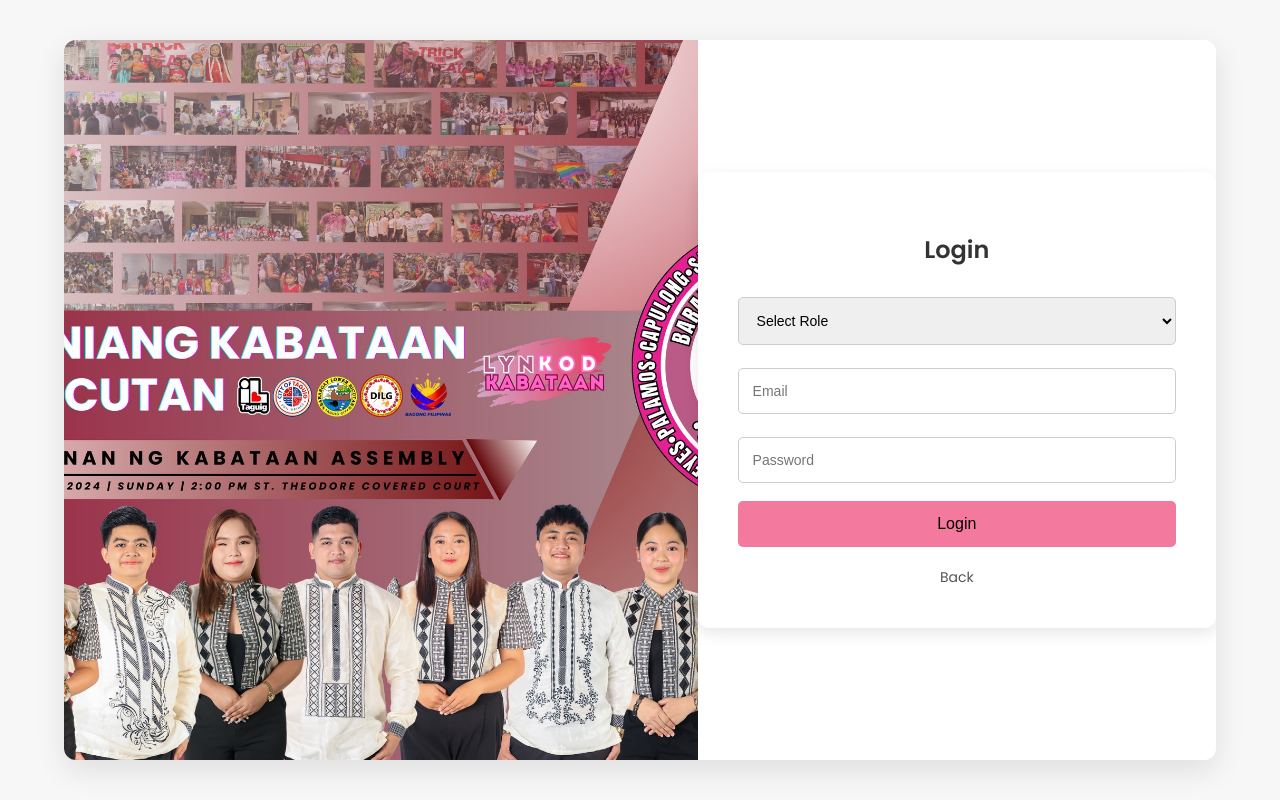
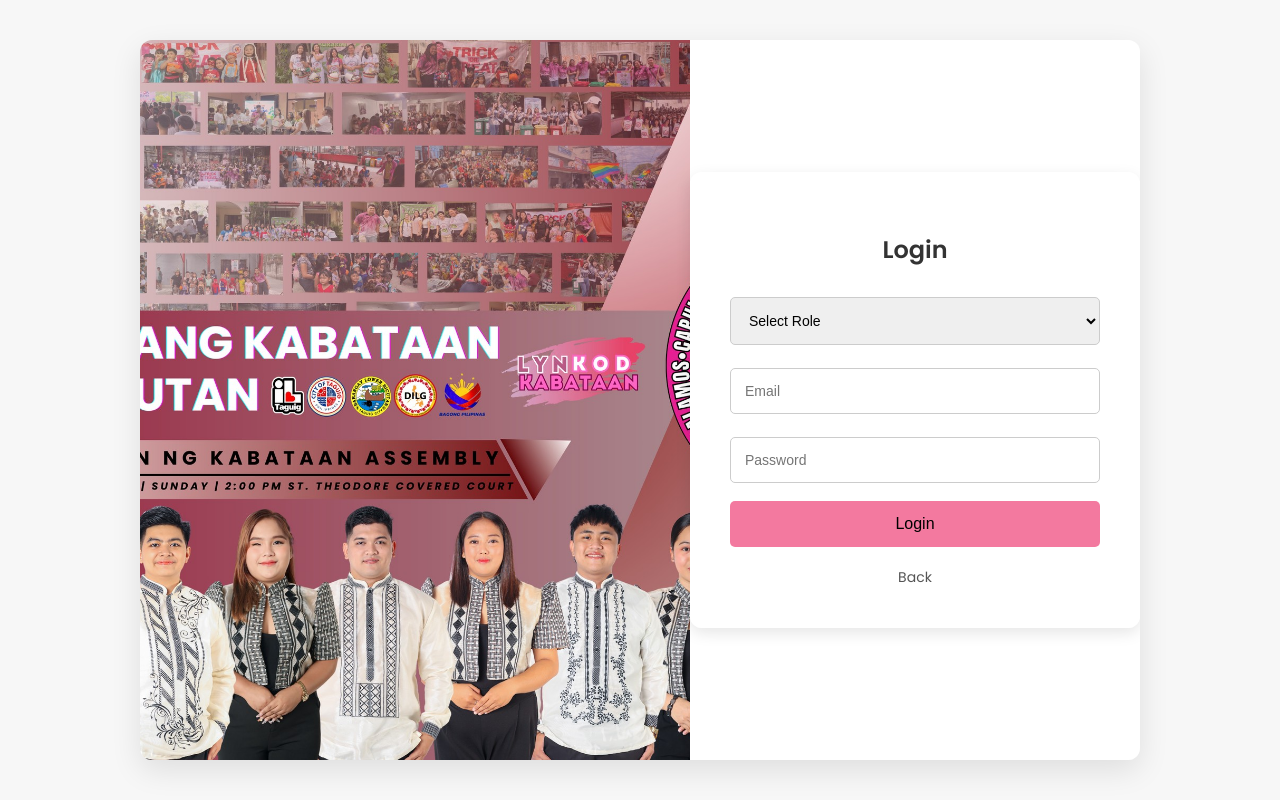
Before and after one commit to Pasionpreciouskaye/CAPSTONE-project, a PHP site: page /login.html in a window 1280 px wide. Run offline with PHP 8.4, Linux system fonts and the light colour scheme.

Commit message:
add changes for login js and html

```diff
--- a/js/login.js
+++ b/js/login.js
@@ -39,10 +39,20 @@ document.addEventListener("DOMContentLoaded", () => {
         try {
             const authData = await pb.collection("users").authWithPassword(email, password);
 
-            if (role === "admin") {
-                window.location.href = "admin_dashboard.html";
+            if (authData && authData.record && authData.record.role) {
+                const role = authData.record.role; // Extract role from the response
+
+                if (role === "admin") {
+                    console.log("Admin access granted");
+                    window.location.href = "admin_dashboard.html";
+                    // Perform admin-specific actions
+                } else {
+                    console.log("User access granted");
+                    window.location.href = "member_dashboard.html";
+                    // Perform user-specific actions
+                }
             } else {
-                window.location.href = "member_dashboard.html";
+                console.error("Role not found in authData");
             }
 
             alert("Login successful");
--- a/login.html
+++ b/login.html
@@ -1,6 +1,5 @@
 <!DOCTYPE html>
 <html lang="en">
-
   <head>
     <meta charset="UTF-8" />
     <meta name="viewport" content="width=device-width, initial-scale=1.0" />
@@ -21,10 +20,10 @@
       <div class="right-section">
         <div class="login-wrapper">
           <h2>Login</h2>
-        <form id="loginForm" method="POST">
+          <form id="loginForm" action="process_login.php" method="POST">
             <!-- User Role Selection -->
             <div class="form-group">
-            <select name="role" id="role" required>
+              <select name="role" title="role" id="role" required>
                 <option value="" disabled selected>Select Role</option>
                 <option value="member">Member</option>
                 <option value="admin">Admin</option>
@@ -38,7 +37,12 @@
 
             <!-- Password Input -->
             <div class="form-group">
-            <input type="password" name="password" placeholder="Password" required />
+              <input
+                type="password"
+                name="password"
+                placeholder="Password"
+                required
+              />
             </div>
 
             <!-- Submit Button -->
@@ -50,9 +54,7 @@
         </div>
       </div>
     </div>
-
     <script src="./node_modules/pocketbase/dist/pocketbase.umd.js"></script>
     <script src="./js/login.js"></script>
   </body>
-
 </html>
--- a/style/login.css
+++ b/style/login.css
@@ -1,7 +1,7 @@
-@import url('https://fonts.googleapis.com/css2?family=Poppins:wght@300;400;600&display=swap');
+@import url("https://fonts.googleapis.com/css2?family=Poppins:wght@300;400;600&display=swap");
 
 body {
-  font-family: 'Poppins', sans-serif;
+  font-family: "Poppins", sans-serif;
   background-color: #f7f7f7;
   margin: 0;
   padding: 0;
@@ -15,8 +15,8 @@ body {
 /* Container holding left and right sections */
 .container {
   display: flex;
-  width: 90vw;
-  max-width: 1200px; /* Increased width for bigger view */
+  width: 100vw;
+  max-width: 1000px; /* Increased width for bigger view */
   height: 90vh;
   box-shadow: 0 10px 30px rgba(0, 0, 0, 0.1);
   border-radius: 12px;
```
Lines whose indentation alone changed are shown as unchanged.
